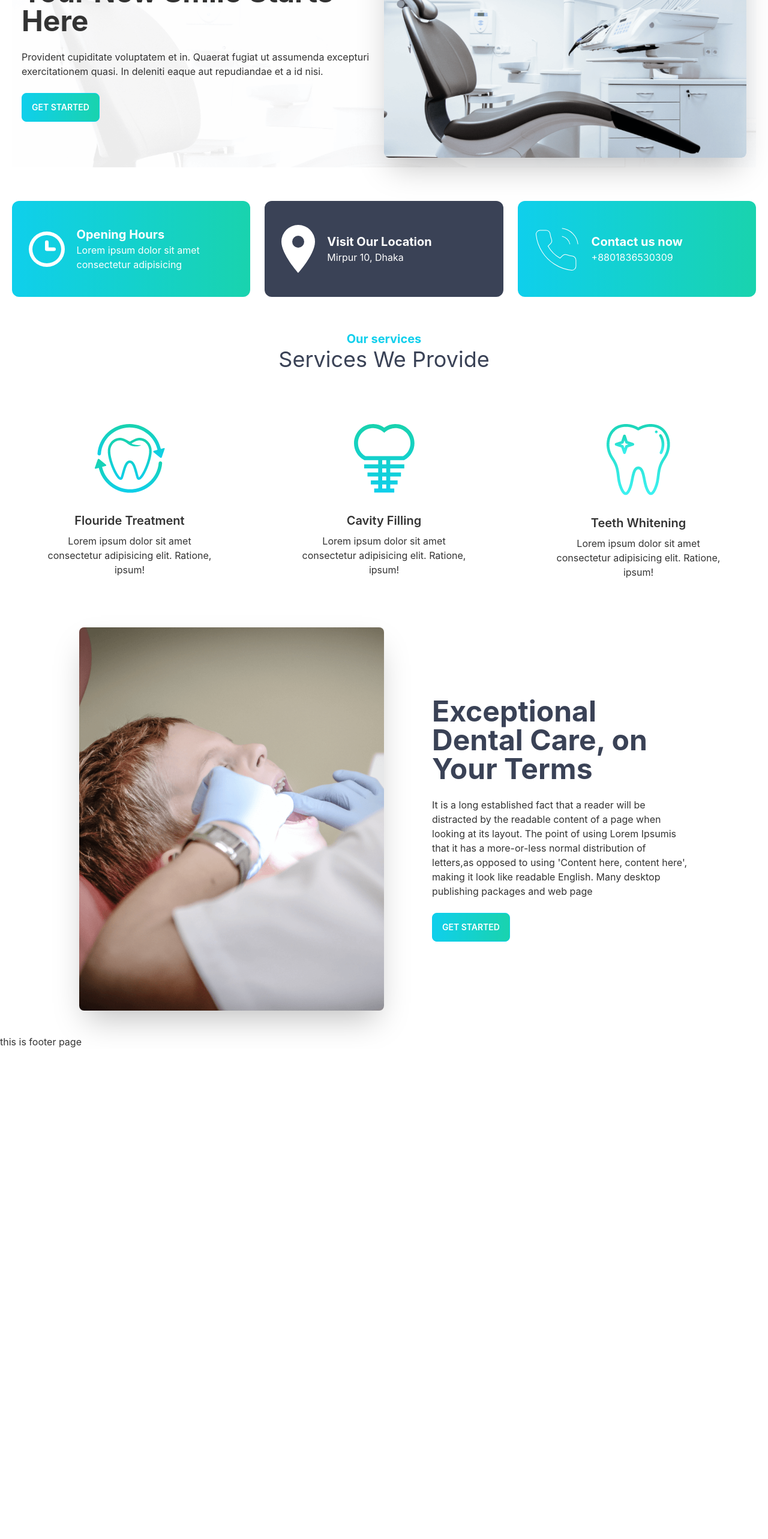
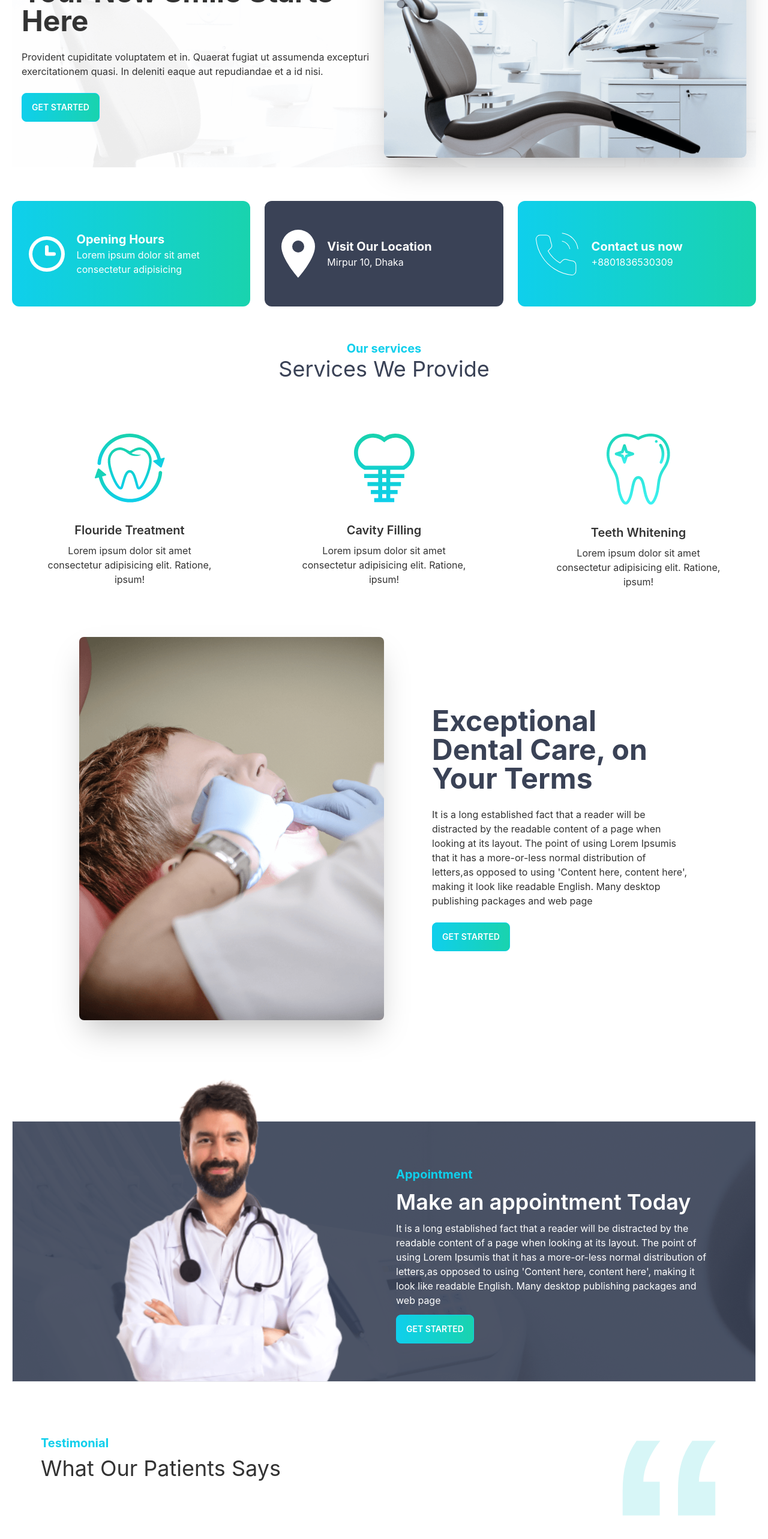
Before and after one commit to saadi001/Doctors-portal-client, a React (Create React App) app: page / in a window 1280 px wide. Shown: the part 178-2744 px from the top of the page at 60% size. Before the commit the page ends 1927 px from the top, so only its background shows below. Built offline with nearby package versions, Linux system fonts and the light colour scheme.

Commit message:
home page added

```diff
--- a/src/Routes/Routes/Routes.js
+++ b/src/Routes/Routes/Routes.js
@@ -1,5 +1,6 @@
 import { createBrowserRouter } from "react-router-dom";
 import Main from "../../Layout/Main";
+import HeaderAppointment from "../../pages/HeaderAppointment/HeaderAppointment/HeaderAppointment";
 import Home from "../../pages/Home/Home/Home";
 import Login from "../../pages/Login/Login";
 
@@ -15,6 +16,10 @@ export const router = createBrowserRouter([
                {
                     path: 'login',
                     element: <Login></Login>
+               },
+               {
+                    path: '/appointment',
+                    element: <HeaderAppointment></HeaderAppointment>
                }
           ]
      }
--- /dev/null
+++ b/src/pages/HeaderAppointment/HeaderAppointment/HeaderAppointment.js
@@ -0,0 +1,11 @@
+import React from 'react';
+
+const HeaderAppointment = () => {
+     return (
+          <div>
+               this is header appointment
+          </div>
+     );
+};
+
+export default HeaderAppointment;
--- /dev/null
+++ b/src/pages/Home/Appointment/Appointment.js
@@ -0,0 +1,23 @@
+import React from 'react';
+import img from '../../../assets/images/doctor-small.png';
+import appointment from '../../../assets/images/appointment.png';
+
+const Appointment = () => {
+     return (
+          <div style={{background:`url(${appointment})`}} className="hero mt-32 border">
+               <div  className=" flex gap-5 lg:flex-row items-center lg:mx-20 mx-3 my-2 lg:my-0">
+
+                    <img src={img} alt='' className="w-1/2 h-full -mt-20 rounded-lg hidden lg:block " />
+
+                    <div className='text-white'>
+                         <p className='text-xl font-bold text-primary my-3'>Appointment</p>
+                         <h1 className="text-4xl font-semibold my-3">Make an appointment Today</h1>
+                         <p className="my-3">It is a long established fact that a reader will be distracted by the readable content of a page when looking at its layout. The point of using Lorem Ipsumis that it has a more-or-less normal distribution of letters,as opposed to using 'Content here, content here', making it look like readable English. Many desktop publishing packages and web page</p>
+                         <button className="btn btn-primary bg-gradient-to-r from-primary to-secondary text-white">Get Started</button>
+                    </div>
+               </div>
+          </div>
+     );
+};
+
+export default Appointment;
--- /dev/null
+++ b/src/pages/Home/Contact/Contact.js
@@ -0,0 +1,26 @@
+import React from 'react';
+import bg from '../../../assets/images/appointment.png'
+
+const Contact = () => {
+     return (
+          <div style={{backgroundImage: `url(${bg})`}} className='mt-16 bg-cover bg-no-repeat'>
+               <div className='max-w-md mx-auto py-8'>
+                    <p className='text-xl font-bold text-center text-primary'>Contact Us</p>
+                    <h2 className='text-4xl text-center text-white'>Stay connected with us</h2>
+                    <form className='mx-5 py-3 '>
+                         <div className="form-control w-full my-5">
+                              <input type="email" placeholder="Email adress" className="input input-bordered w-full" />
+                         </div>
+                         <div className="form-control w-full my-5">
+                              <input type="text" placeholder="Subject" className="input input-bordered w-full" />
+                         </div>
+                         <div className="form-control">
+                              <textarea className="textarea textarea-bordered h-24" placeholder="Your message"></textarea>
+                         </div>
+                    </form>
+               </div>
+          </div>
+     );
+};
+
+export default Contact;
--- a/src/pages/Home/Home/Home.js
+++ b/src/pages/Home/Home/Home.js
@@ -1,8 +1,11 @@
 import React from 'react';
-import About from '../About/About';
+import About from '../Information/About';
+import Appointment from '../Appointment/Appointment';
 import Banner from '../Banner/Banner';
+import Contact from '../Contact/Contact';
 import Services from '../Services/Services';
 import Terms from '../Terms/Terms';
+import Testimonial from '../Testimonial/Testimonial';
 
 const Home = () => {
      return (
@@ -11,6 +14,9 @@ const Home = () => {
                <About></About>
                <Services></Services>
                <Terms></Terms>
+               <Appointment></Appointment>
+               <Testimonial></Testimonial>
+               <Contact></Contact>
           </div>
      );
 };
--- a/src/pages/Home/About/About.js
+++ b/src/pages/Home/Information/About.js
@@ -7,8 +7,8 @@ import img3 from '../../../assets/icons/phone.svg'
 const About = () => {
      return (
           <div className='grid grid-cols-1 md:grid-cols-2 lg:grid-cols-3 gap-6 my-14 '>
-               <div className='bg-gradient-to-r from-primary to-secondary flex gap-5 items-center px-7 py-10 rounded-xl'>
-                    <div className=''>
+               <div className='bg-gradient-to-r from-primary to-secondary flex-row sm:flex gap-5 items-center px-7 py-10 rounded-xl'>
+                    <div className='text-center flex justify-center py-2'>
                          <img src={img1} alt="" />
                     </div>
                     <div className='text-white'>
@@ -16,8 +16,8 @@ const About = () => {
                          <p>Lorem ipsum dolor sit amet consectetur adipisicing </p>
                     </div>
                </div>
-               <div className='bg-accent flex gap-5 items-center px-7 py-10 rounded-xl'>
-                    <div className=''>
+               <div className='bg-accent flex-row sm:flex gap-5 items-center px-7 py-10 rounded-xl'>
+                    <div className='flex justify-center py-2'>
                          <img src={img2} alt="" />
                     </div>
                     <div className='text-white'>
@@ -25,8 +25,8 @@ const About = () => {
                          <p>Mirpur 10, Dhaka </p>
                     </div>
                </div>
-               <div className='bg-gradient-to-r from-primary to-secondary flex gap-5 items-center px-7 py-10 rounded-xl'>
-                    <div className=''>
+               <div className='bg-gradient-to-r from-primary to-secondary flex-row sm:flex gap-5 items-center px-7 py-10 rounded-xl'>
+                    <div className='flex justify-center py-2'>
                          <img src={img3} alt="" />
                     </div>
                     <div className='text-white'>
--- /dev/null
+++ b/src/pages/Home/Testimonial/Testimonial.js
@@ -0,0 +1,57 @@
+import React from 'react';
+import quote from '../../../assets/icons/quote.svg'
+import people1 from '../../../assets/images/people1.png'
+import people2 from '../../../assets/images/people2.png'
+import people3 from '../../../assets/images/people3.png'
+import TestimonialCard from './TestimonialCard';
+
+const Testimonial = () => {
+
+     const testimonialData = [
+          {
+               id: 1,
+               name: "Winson Herry",
+               location: "California",
+               review: "It is a long established fact that by the readable content of a lot layout. The point of using Lorem a more-or-less normal distribu to using Content here, content",
+               img: people1
+          },
+          {
+               id: 2,
+               name: "Winson Herry",
+               location: "California",
+               review: "It is a long established fact that by the readable content of a lot layout. The point of using Lorem a more-or-less normal distribu to using Content here, content",
+               img: people2
+          },
+          {
+               id: 1,
+               name: "Winson Herry",
+               location: "California",
+               review: "It is a long established fact that by the readable content of a lot layout. The point of using Lorem a more-or-less normal distribu to using Content here, content",
+               img: people3
+          },
+     ]
+     return (
+          <div className='mt-20 mx-12'>
+               <div className='flex justify-between '>
+                    <div>
+                         <p className='text-xl font-bold text-primary my-2'>Testimonial</p>
+                         <h2 className='text-4xl'>What Our Patients Says</h2>
+                    </div>
+                    <div>
+                         <img className='w-24 h-20 lg:w-48 lg:h-36' src={quote} alt="" />
+                    </div>
+               </div>
+
+               <div className='grid grid-cols-1 lg:grid-cols-3 gap-12 mx-2 mt-20'>
+                    {
+                         testimonialData.map(review => <TestimonialCard
+                              key={review.id}
+                              review={review}
+                         ></TestimonialCard>)
+                    }
+               </div>
+          </div>
+     );
+};
+
+export default Testimonial;
--- /dev/null
+++ b/src/pages/Home/Testimonial/TestimonialCard.js
@@ -0,0 +1,28 @@
+import React from 'react';
+
+const TestimonialCard = ({ review }) => {
+     const { name, location, review: SingleReview, img } = review;
+
+     return (
+          <div className='p-5 '>
+               <div className='mb-8'>
+                    {SingleReview}
+               </div>
+               <div>
+                    <div className='flex items-center'>
+                         <div className="avatar mr-3 ">
+                              <div className="w-16 h-16 rounded-full border-primary border-4">
+                                   <img src={img} alt=""/>
+                              </div>
+                         </div>
+                         <div>
+                              <div className='text-xl font-semibold'>{name}</div>
+                              <div>{location}</div>
+                         </div>
+                    </div>
+               </div>
+          </div>
+     );
+};
+
+export default TestimonialCard;
--- a/src/pages/shared/Footer/Footer.js
+++ b/src/pages/shared/Footer/Footer.js
@@ -1,10 +1,35 @@
 import React from 'react';
+import { Link } from 'react-router-dom';
 
 const Footer = () => {
      return (
-          <div>
-               this is footer page
-          </div>
+          <section>
+               <footer className="footer p-10 px-6 lg:px-24">
+                    <div>
+                         <span className="footer-title">Services</span>
+                         <Link to='/' className="link link-hover">Branding</Link>
+                         <Link to={'/'} className="link link-hover">Design</Link>
+                         <Link to={'/'} className="link link-hover">Marketing</Link>
+                         <Link to={'/'} className="link link-hover">Advertisement</Link>
+                    </div>
+                    <div>
+                         <span className="footer-title">Company</span>
+                         <Link to='/' className="link link-hover">About us</Link>
+                         <Link to='/' className="link link-hover">Contact</Link>
+                         <Link to='/' className="link link-hover">Jobs</Link>
+                         <Link to='/' className="link link-hover">Press kit</Link>
+                    </div>
+                    <div>
+                         <span className="footer-title">Legal</span>
+                         <Link to="/" className="link link-hover">Terms of use</Link>
+                         <Link to="/" className="link link-hover">Privacy policy</Link>
+                         <Link to="/" className="link link-hover">Cookie policy</Link>
+                    </div>
+               </footer>
+               <div className='text-center my-5 text-sm lg:text-base'>
+                    <p>Copyright © 2022 - All right reserved by ACME Industries Ltd</p>
+               </div>
+          </section>
      );
 };
 
--- a/src/pages/shared/Header/Header.js
+++ b/src/pages/shared/Header/Header.js
@@ -4,8 +4,8 @@ import { Link } from 'react-router-dom';
 const Header = () => {
      const menuItems = <React.Fragment>
           <li><Link to='/'>Home</Link></li>
+          <li><Link to='/appointment'>Appointment</Link></li>
           <li><Link to='/about'>About</Link></li>
-          <li><Link to='/appointment'>Appointment</Link></li>
           <li><Link to='/reviews'>Reviews</Link></li>
           <li><Link to='/contact'>Contact Us</Link></li>
           <li><Link to='/login'>log in</Link></li>
```
